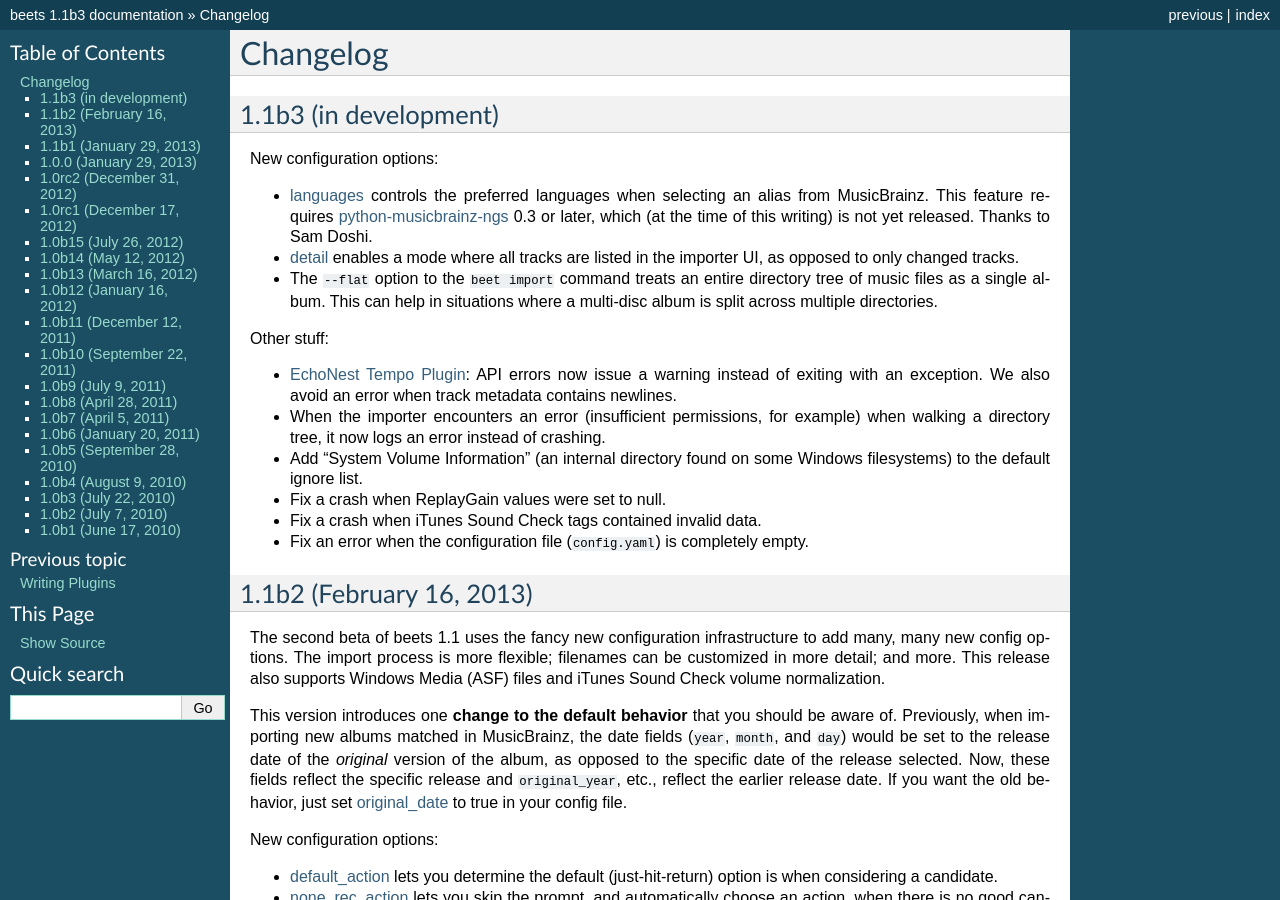
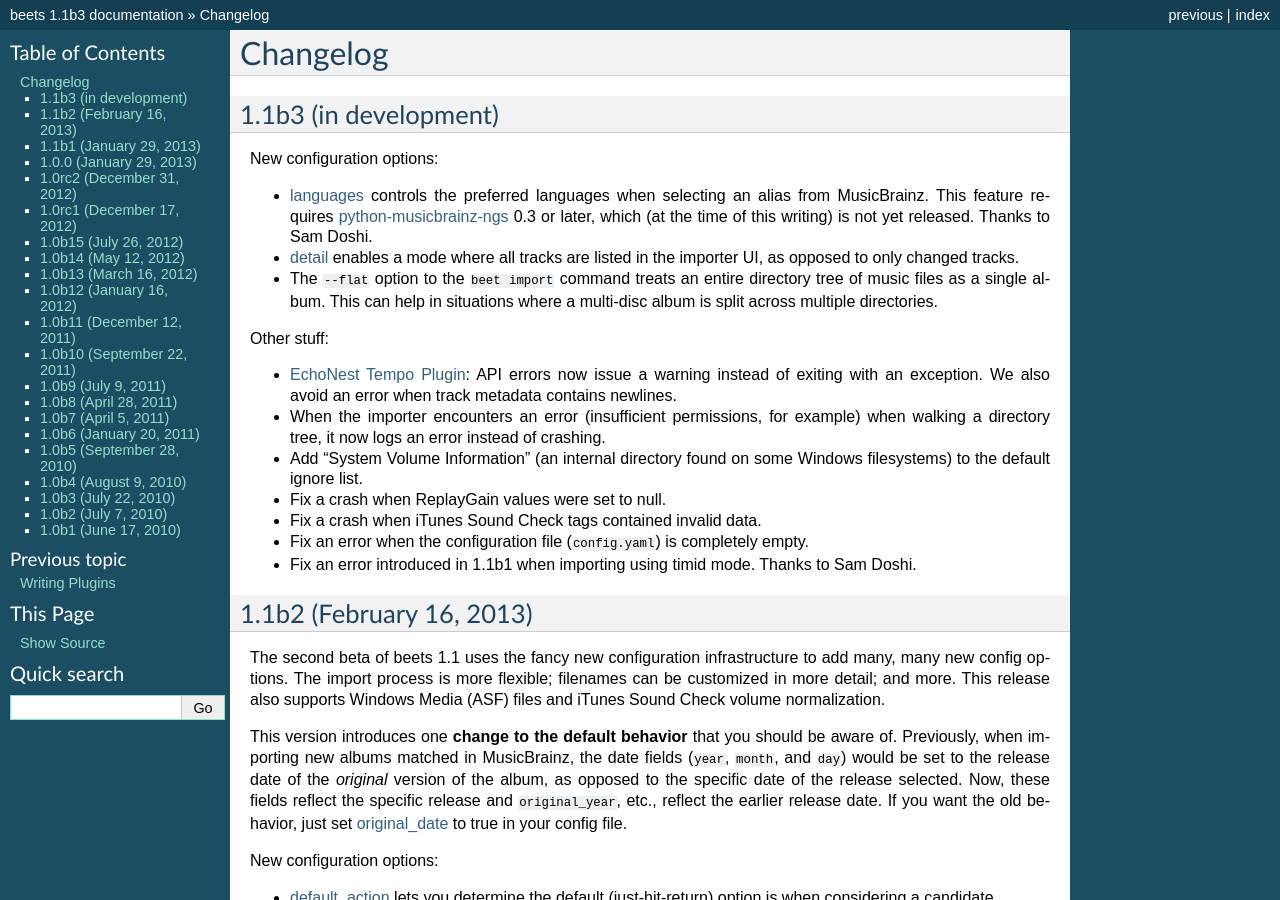
Before and after one commit to google-code-export/beets, a Sphinx documentation site: the page built from docs/changelog.rst, in a window 1280 px wide and 900 px high. Built offline with Sphinx 7.4.7, drawn with Linux system fonts in a browser that asks for light colours.

Commit message:
changelog/thanks for #104

```diff
--- a/docs/changelog.rst
+++ b/docs/changelog.rst
@@ -30,6 +30,8 @@
 * Fix a crash when iTunes Sound Check tags contained invalid data.
 * Fix an error when the configuration file (``config.yaml``) is completely
   empty.
+* Fix an error introduced in 1.1b1 when importing using timid mode. Thanks to
+  Sam Doshi.
 
 1.1b2 (February 16, 2013)
 -------------------------
```
